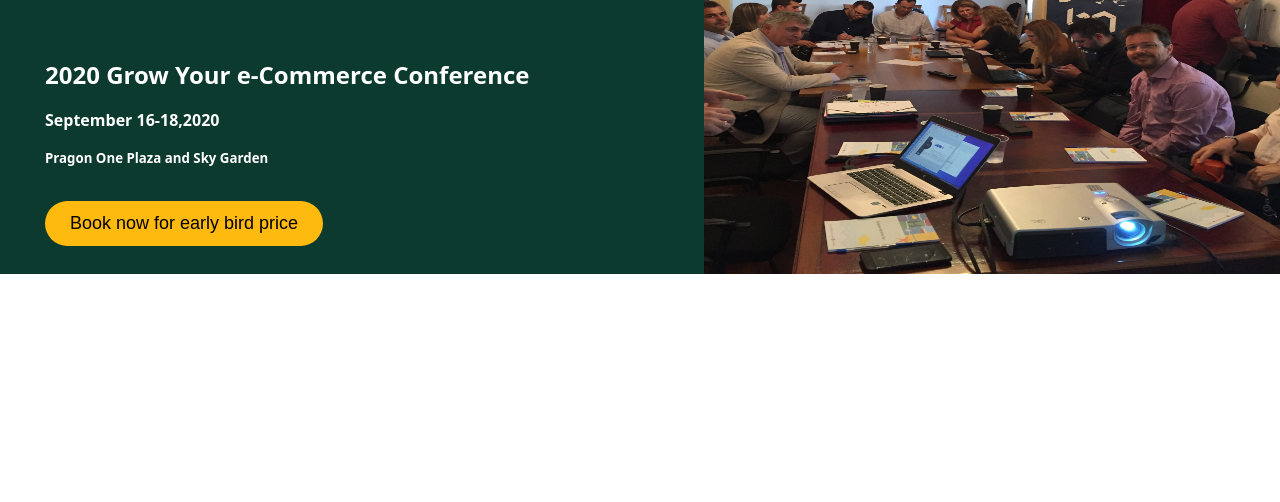
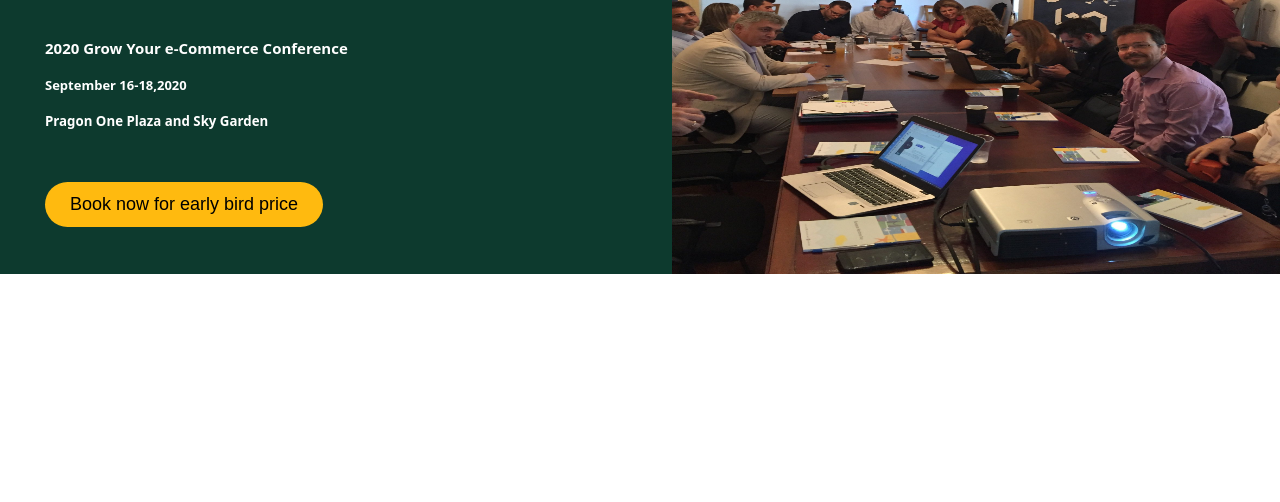
Before and after one commit to Manisha-Tmg/Web-technologyy, a plain HTML site: page coffee.html in a window 1280 px wide. Shown: the part 298-800 px from the top of the page. Drawn offline with Linux system fonts and the light colour scheme.

Commit message:
web workshop

```diff
--- a/coffe.css
+++ b/coffe.css
@@ -14,7 +14,7 @@
     float:left;
 }
 .left1 img{
-    width: 90%;
+    width: 95%;
     height: 500px;
     float:right
 }
@@ -22,7 +22,7 @@
     color:white;
     font-size: 45px;
     font-weight:500;
-    margin: 55px;
+    margin: 45px;
     font-family: Arial, Helvetica, sans-serif;
 
 }
@@ -49,15 +49,22 @@
     margin-left: 45px;
     color: white;
      font-family: system-ui, -apple-system, BlinkMacSystemFont, 'Segoe UI', Roboto, Oxygen, Ubuntu, Cantarell, 'Open Sans', 'Helvetica Neue', sans-serif;
-    font size: 25px;
+    font-size: 13px;
+    margin-left: 45px;
 }
-.date{
+.date1{
     color: white;
     font-family: system-ui, -apple-system, BlinkMacSystemFont, 'Segoe UI', Roboto, Oxygen, Ubuntu, Cantarell, 'Open Sans', 'Helvetica Neue', sans-serif;
-font size: 18px;
+font-size: 15px;
 margin-left: 45px;
 
 
+}
+.date2{
+    color: white;
+    font-family: system-ui, -apple-system, BlinkMacSystemFont, 'Segoe UI', Roboto, Oxygen, Ubuntu, Cantarell, 'Open Sans', 'Helvetica Neue', sans-serif;
+    font-size: 10;
+    margin-left: 45px;
 }
 button{
     margin-left: 45px;
@@ -67,8 +74,10 @@ button{
     padding-right: 25px;
     padding-bottom: 12px;
     margin-top: 16px;
-margin-right: 45px;
-border: none;
-border-radius: 35px;
-font-size:large;
+    margin-right: 45px;
+    border: none;
+    border-radius: 35px;
+    font-size:large;
+
+
 }
--- a/coffee.html
+++ b/coffee.html
@@ -23,9 +23,9 @@
 <div class="right1">
     <h1><b> Selling Online <br>is vital to<br> Business Growth.</h1><br>
 
-<h2 class="date">2020 Grow Your e-Commerce Conference</h2>
+<h2 class="date1">2020 Grow Your e-Commerce Conference</h2>
    <br> <p class="title">September 16-18,2020</p><br>
-    <h5 class="date">Pragon One Plaza and Sky Garden</h5><br>
+    <h5 class="date2">Pragon One Plaza and Sky Garden</h5><br><br>
     <button>Book now for early bird price</button>
 </div>
 <div class="left1">
```
